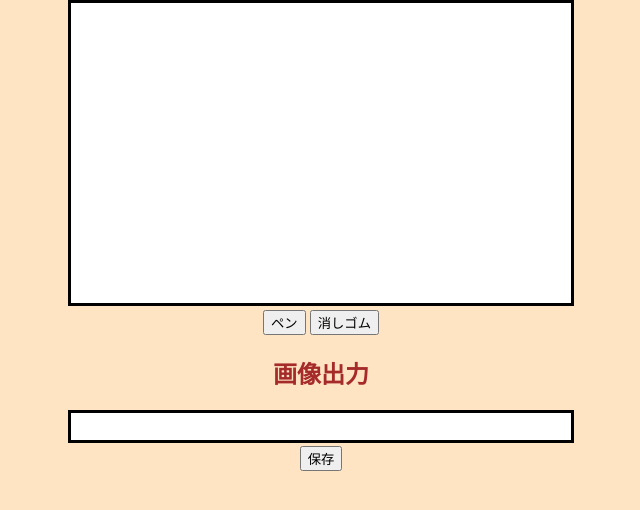
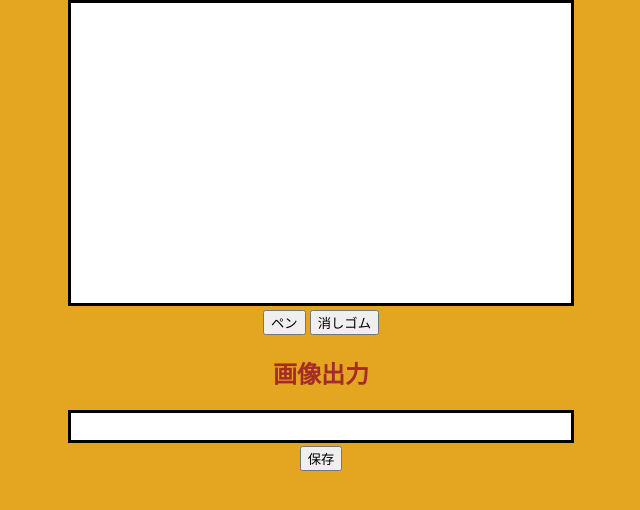
Before and after one commit to HappyKumamoto/canvasBoad1, a plain HTML site: page index.html in a window 1280 px wide. Shown: the whole page, without its empty margins (319-959 px from the left). Drawn offline with Linux system fonts and the light colour scheme.

Commit message:
Update canvasBoad.css

```diff
--- a/canvasBoad.css
+++ b/canvasBoad.css
@@ -1,5 +1,5 @@
 body{
-  background-color:bisque;
+  background-color:rgb(228, 166, 32);
   color:brown;
   text-align: center;
   margin: 0;
```
